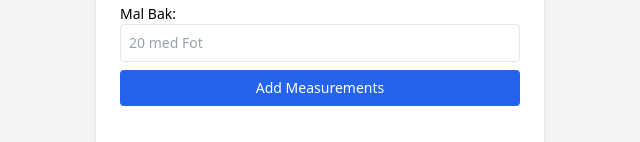
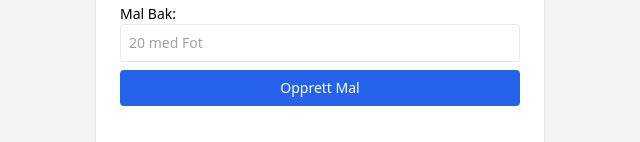
Before and after one commit to Arkuradev/packlineMalbok, a website with bundled scripts: page user/dashboard.html in a window 1280 px wide. Shown: the part 744-886 px from the top of the page, 320-960 px from the left. Built offline with nearby package versions, Linux system fonts and the light colour scheme; a script that the page names is missing.

Commit message:
Change button text from 'Add Measurements' to 'Opprett Mal'

```diff
--- a/user/dashboard.html
+++ b/user/dashboard.html
@@ -144,7 +144,7 @@
         </label>
 
         <button type="submit" class="bg-blue-600 text-white p-2 w-full rounded">
-          Add Measurements
+          Opprett Mal
         </button>
       </form>
 
```
